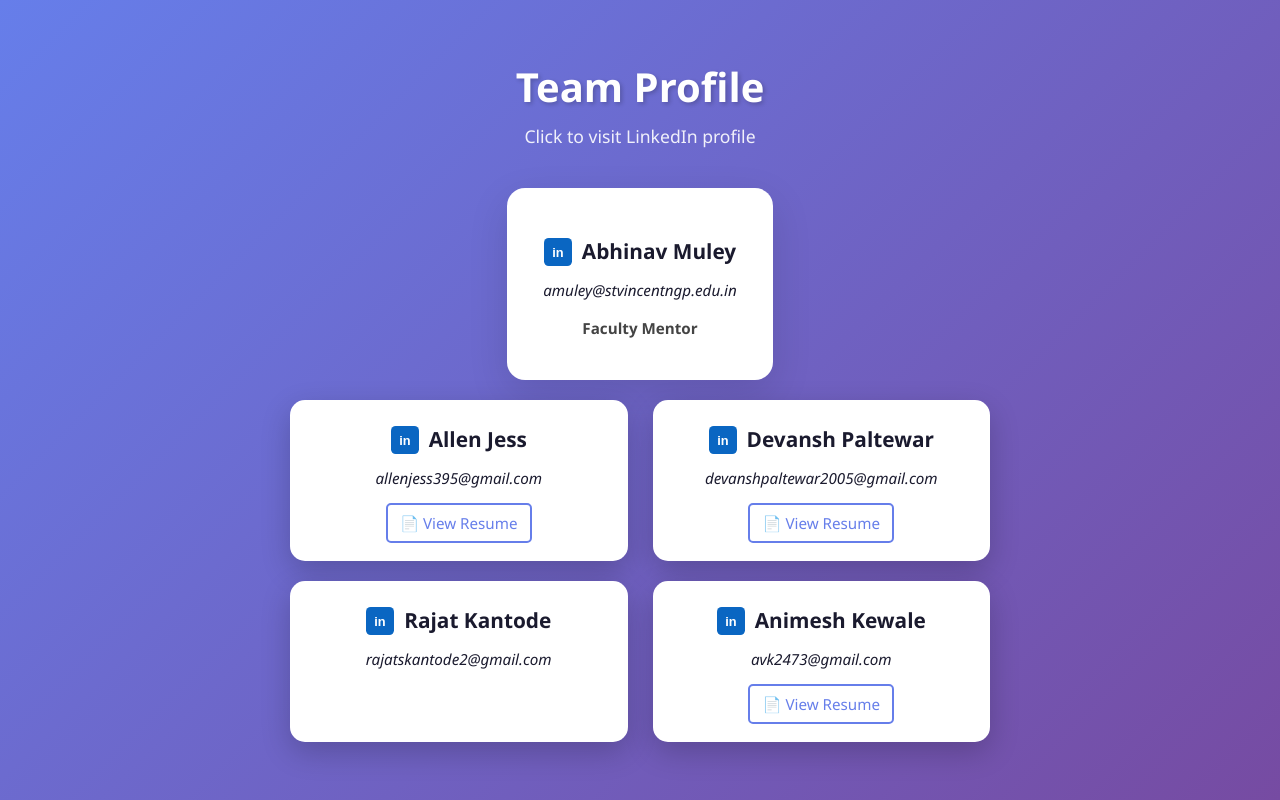
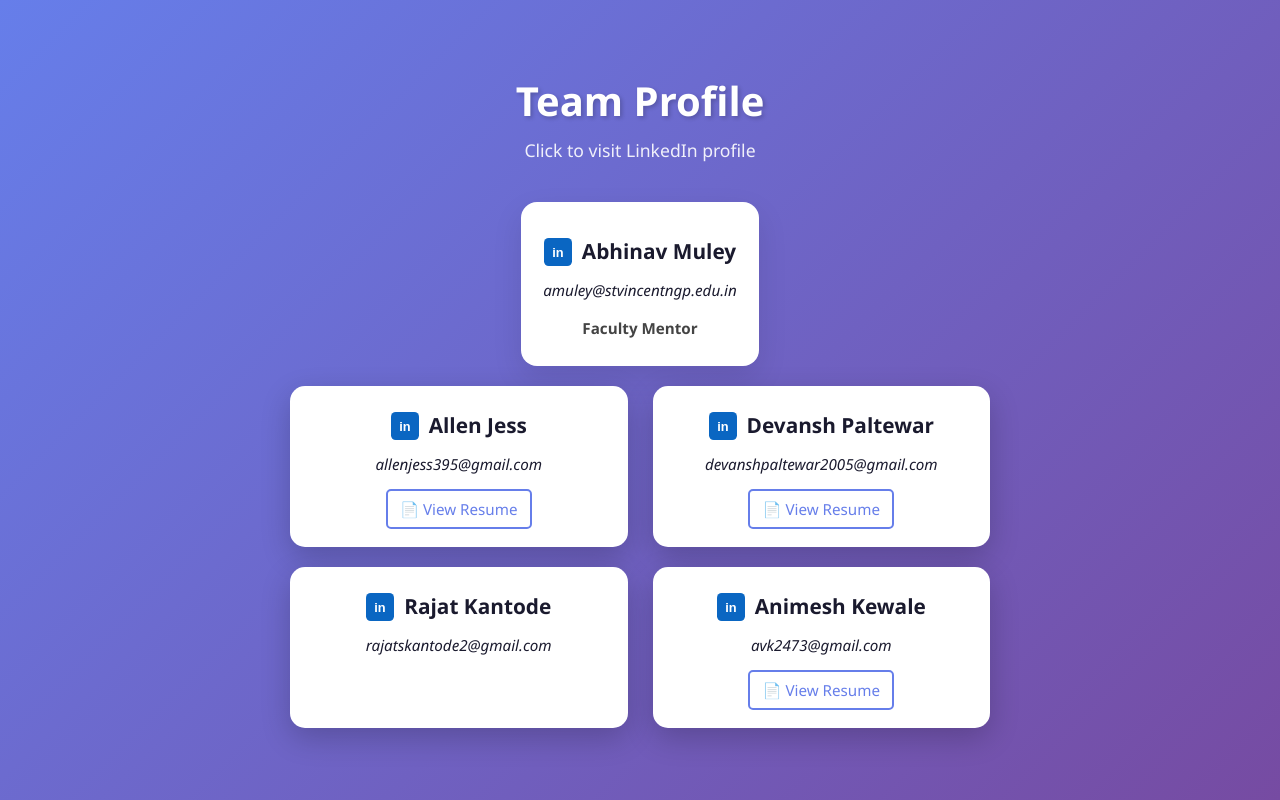
Before and after one commit to DevP-2023/team-profile, a plain HTML site: page index.html in a window 1280 px wide. Drawn offline with Linux system fonts and the light colour scheme.

Commit message:
Update style.css

```diff
--- a/style.css
+++ b/style.css
@@ -165,11 +165,11 @@ h1 {
 
 .student-card-first {
     grid-column: 1 / -1;
-    max-width: 760px;
+    max-width: 620px;
     margin: 0 auto;
-    padding: 42px 36px;
-    border-radius: 18px;
-    box-shadow: 0 14px 40px rgba(0,0,0,0.12);
+    padding: 28px 22px;
+    border-radius: 16px;
+    box-shadow: 0 12px 30px rgba(0,0,0,0.10);
 }
 
 @media (max-width: 768px) {
```
